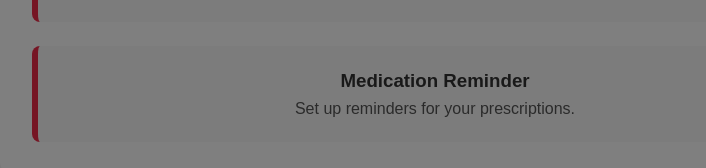
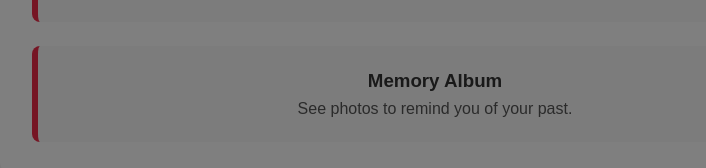
Before and after one commit to yephrem22/Ku_hack_2025, a SvelteKit app in the folder HackKU_Project/: page /dashboard in a window 1280 px wide. Shown: the part 508-676 px from the top of the page, without its empty margins (208-914 px from the left). Built offline with nearby package versions, Linux system fonts and the light colour scheme.

Commit message:
Added memory album button and page file

```diff
--- a/HackKU_Project/src/routes/dashboard/+page.svelte
+++ b/HackKU_Project/src/routes/dashboard/+page.svelte
@@ -20,9 +20,9 @@
       description: "Test yourself on the memories you've stored."
     },
     {
-      href: "/medication-reminder",
-      title: "Medication Reminder",
-      description: "Set up reminders for your prescriptions."
+      href: "/memory-album",
+      title: "Memory Album",
+      description: "See photos to remind you of your past."
     }
   ];
 
```
Also changed, not shown: HackKU_Project/src/routes/memory-album/+page.svelte (added).
